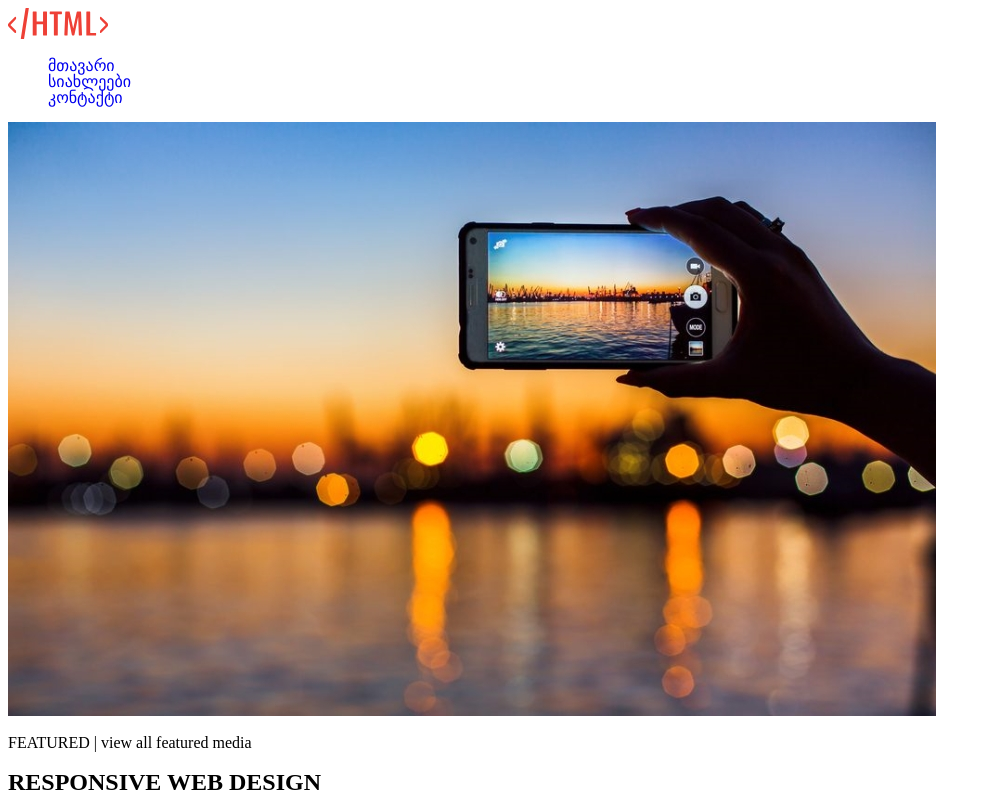
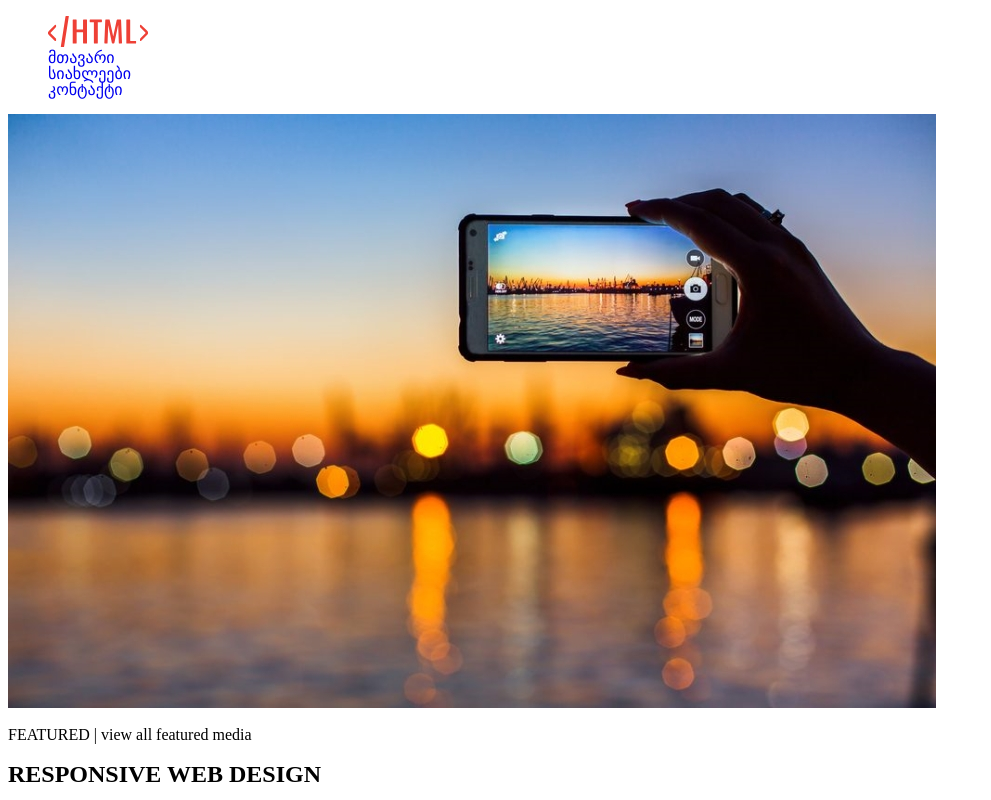
Before and after one commit to MariamKulumbegovi/Davaleba5, a plain HTML site: page index.html in a window 1280 px wide. Shown: the top 800 px of the page, without its empty margins (0-991 px from the left). Drawn offline with Linux system fonts and the light colour scheme.

Commit message:
update header

```diff
--- a/index.html
+++ b/index.html
@@ -2,17 +2,18 @@
 <html>
 	<head>
 		<link rel="stylesheet" type="text/css" href="css/resett.css">
+		<link rel="stylesheet" type="text/css" href="css/mainn.css">
 		<title>Home</title>
 	</head>
 	<body>
 		<header>
-			<div class="box">
-				<img src="images/htmllogo.svg" alt="htmlicon">
-			</div>
 			<nav>
 				<ul>
 					<li>
-						<a href="#">მთავარი</a>
+						<a href="#"> <img src="images/htmllogo.svg" alt="htmllogo"> </a>
+					</li>
+					<li>
+						<a href="#"> მთავარი </a>
 					</li>
 					<li>
 						<a href="#">სიახლეები</a>
```
